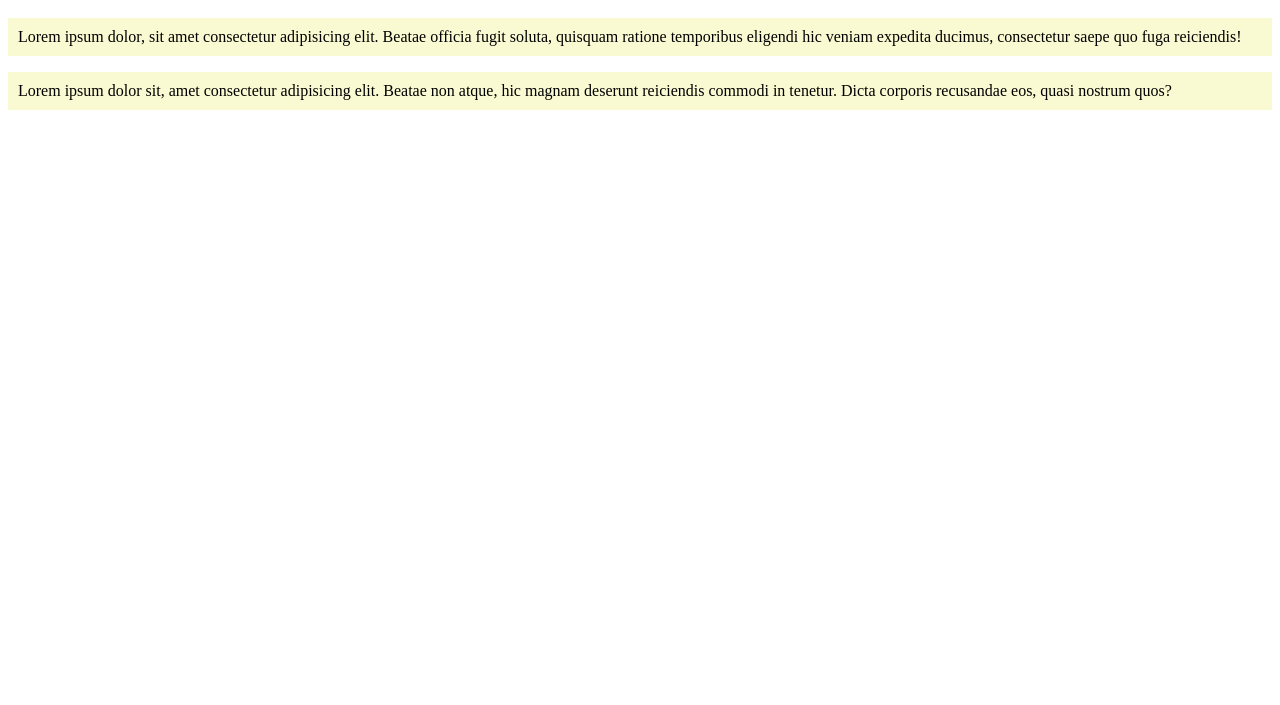
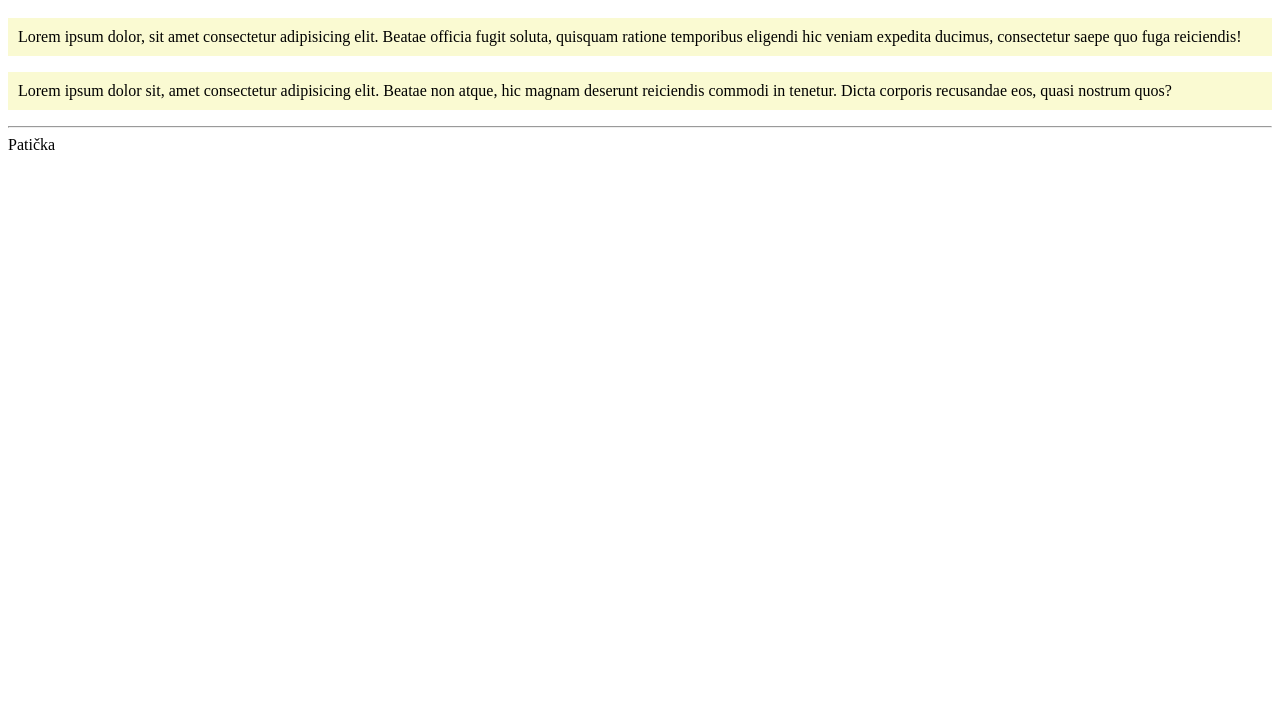
Before and after one commit to AicayP/sisma1, a plain HTML site: page index.html in a window 1280 px wide. Shown: the part 95-800 px from the top of the page. Drawn offline with Linux system fonts and the light colour scheme.

Commit message:
přidání patičky

```diff
--- a/index.html
+++ b/index.html
@@ -11,5 +11,8 @@
         temporibus eligendi hic veniam expedita ducimus, consectetur saepe quo fuga reiciendis!</p>
     <p>Lorem ipsum dolor sit, amet consectetur adipisicing elit. Beatae non atque, hic magnam deserunt reiciendis
         commodi in tenetur. Dicta corporis recusandae eos, quasi nostrum quos?</p>
+    <hr>
+    Patička
+    </hr>
 </body>
 </html>
```
